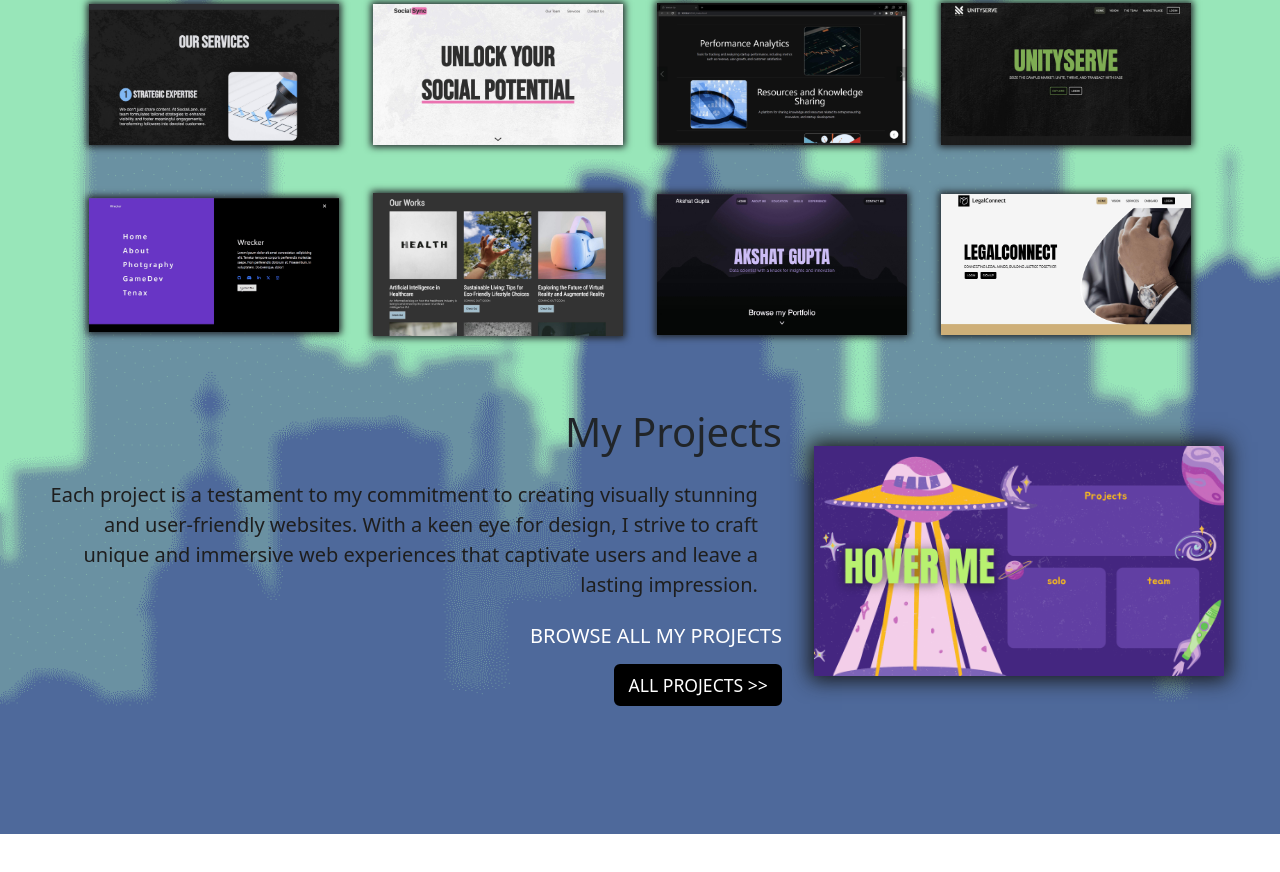
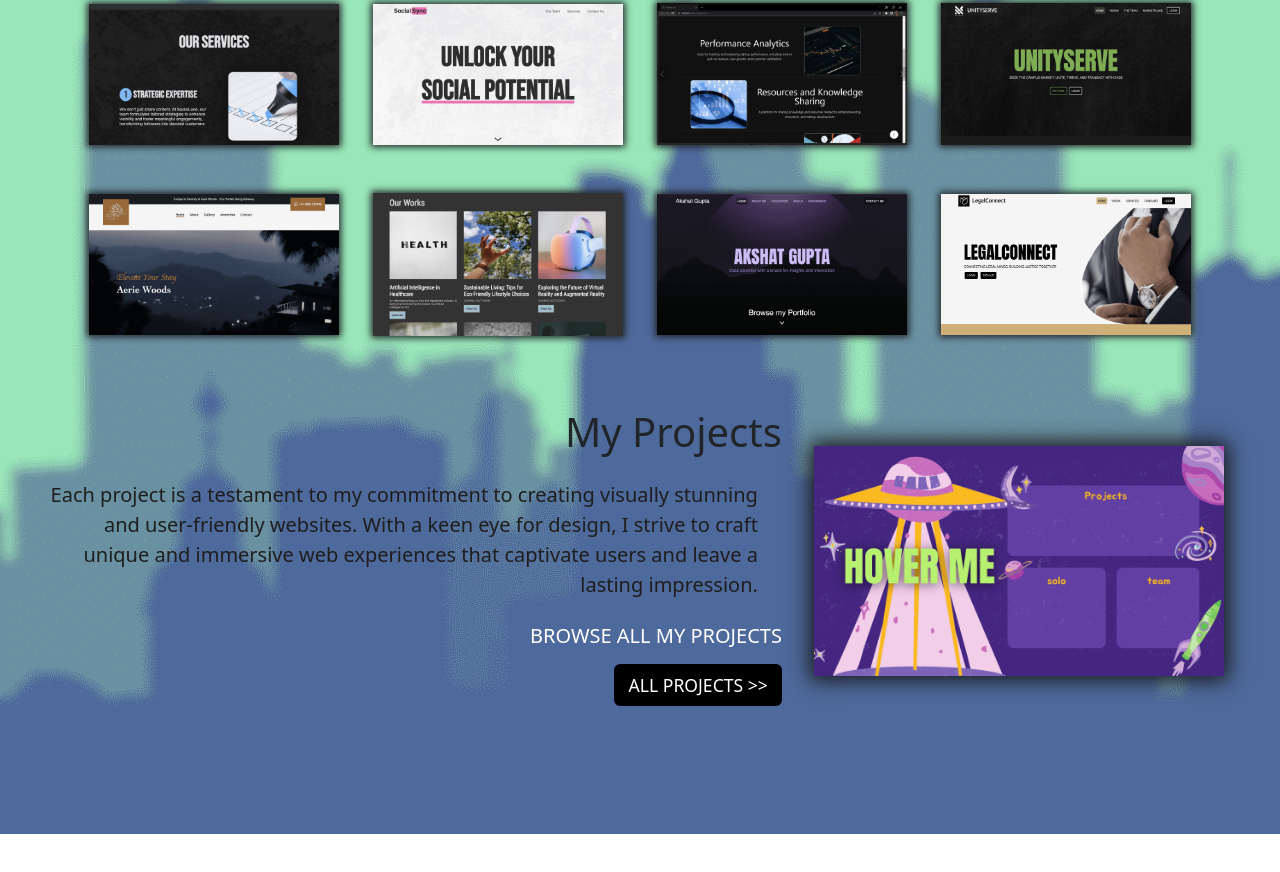
Before and after one commit to Deadlock-exe/Portfolio, a plain HTML site: page index_light.html in a window 1280 px wide. Shown: the part 2696-3568 px from the top of the page. Drawn offline with nearby package versions, Linux system fonts and the light colour scheme.

Commit message:
Update index_light.html

```diff
--- a/index_light.html
+++ b/index_light.html
@@ -281,7 +281,7 @@
                     </div>
                     <div class="projects pb-5 px-5" data-aos="fade-up">
                         <div class="projects_image">
-                            <img src="wrecker.jpg" alt="">
+                            <img src="aeriewoods.png" alt="">
                         </div>
                         <div class="projects_image">
                             <img src="wordsmith.jpg" alt="">
```
